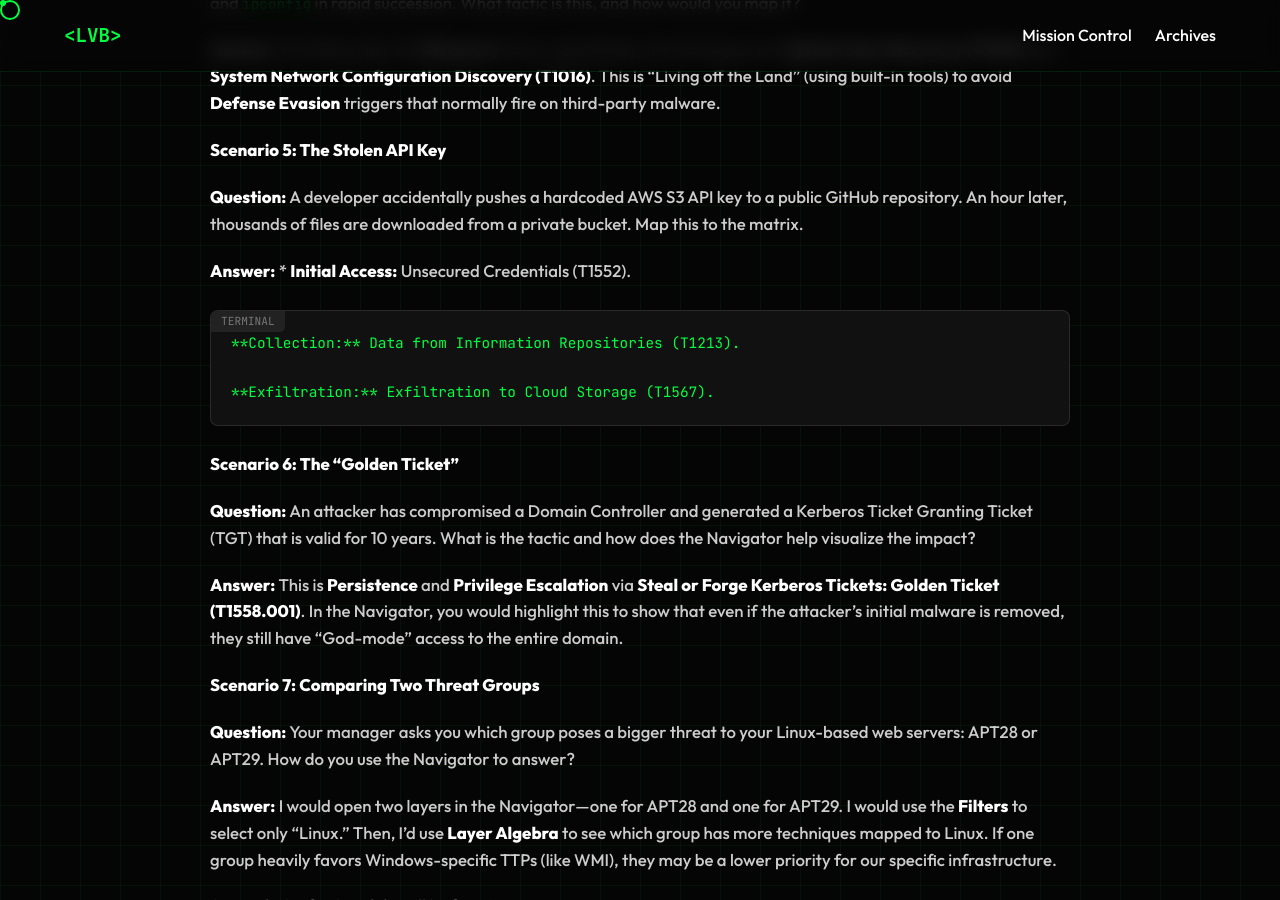
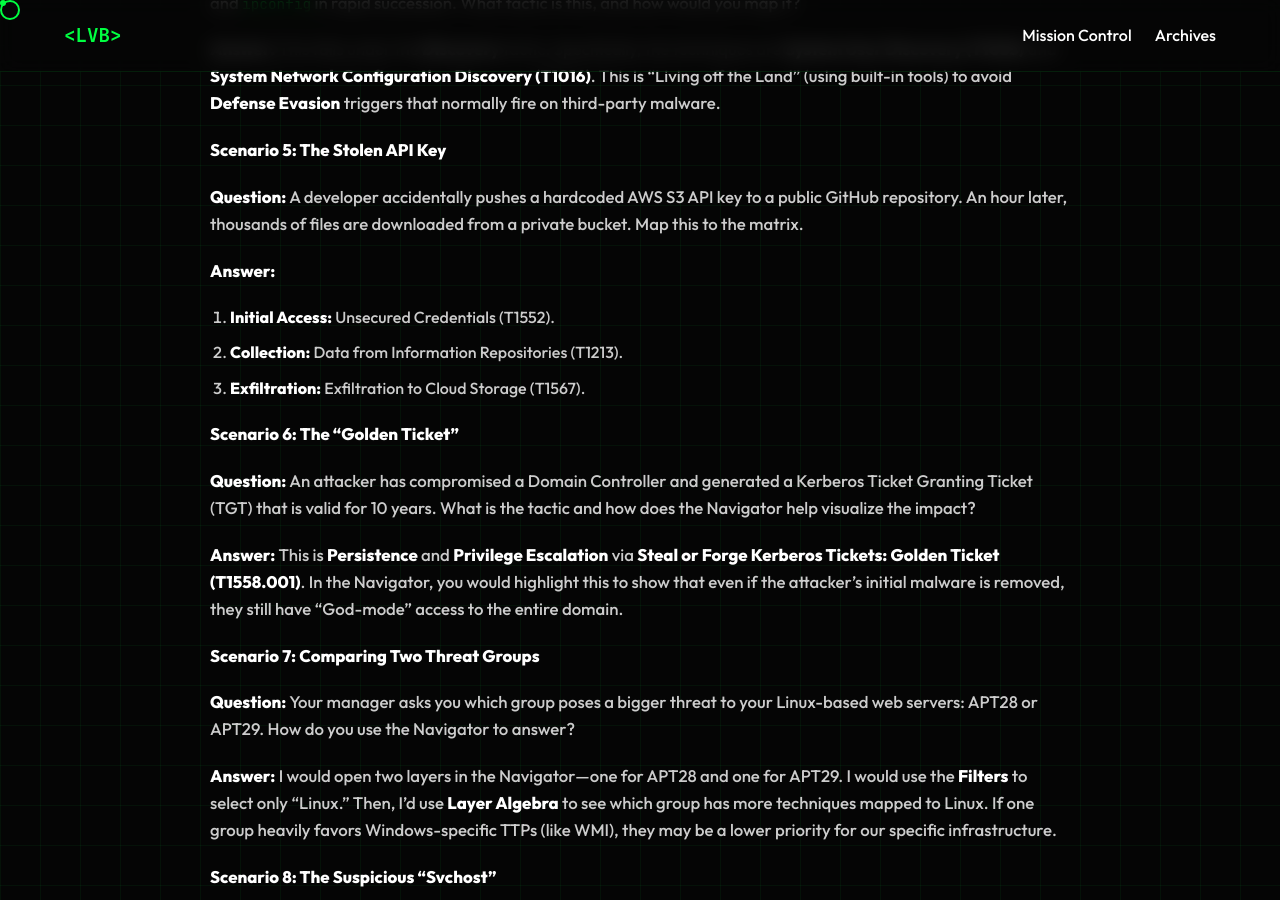
Before and after one commit to Lvbalaji/Lvbalaji.github.io, a Jekyll site: the page built from _posts/2026-01-25-mitre-attack.md, in a window 1280 px wide and 900 px high, scrolled down 5675 px. Built offline with Jekyll 4.4.1, drawn with Linux system fonts in a browser that asks for light colours; part of the change alters nothing that is shown; some of the changed text lies outside the part shown.

```diff
--- a/_posts/2026-01-25-mitre-attack.md
+++ b/_posts/2026-01-25-mitre-attack.md
@@ -162,11 +162,10 @@ If you are preparing for a cybersecurity interview, expect questions on MITRE AT
 
 **Question:** A developer accidentally pushes a hardcoded AWS S3 API key to a public GitHub repository. An hour later, thousands of files are downloaded from a private bucket. Map this to the matrix.
 
-**Answer:** * **Initial Access:** Unsecured Credentials (T1552).
-
-    **Collection:** Data from Information Repositories (T1213).
-
-    **Exfiltration:** Exfiltration to Cloud Storage (T1567).
+**Answer:**
+1. **Initial Access:** Unsecured Credentials (T1552).
+2. **Collection:** Data from Information Repositories (T1213).
+3. **Exfiltration:** Exfiltration to Cloud Storage (T1567).
 
 
 **Scenario 6: The "Golden Ticket"**
@@ -300,3 +299,8 @@ If you are preparing for a cybersecurity interview, expect questions on MITRE AT
 The MITRE ATT&CK framework has become the industry standard for describing cyber threats. It shifts the focus from static indicators to dynamic behaviors, allowing defenders to be proactive rather than reactive.
 
 By understanding the 14 tactics and learning how to operationalize the data using the Navigator, you gain a tremendous advantage in understanding, detecting, and emulating adversaries. Start exploring the matrix today, and look beyond the "what" to understand the "how" and "why" of cyberattacks.
+
+
+### Reference
+
+[Checkout This Playlist!! This helped me a lot](https://www.youtube.com/playlist?list=PLBf0hzazHTGMjSlPmJ73Cydh9vCqxukCu)
```
